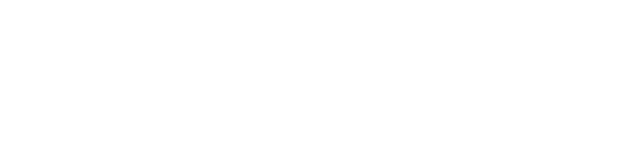
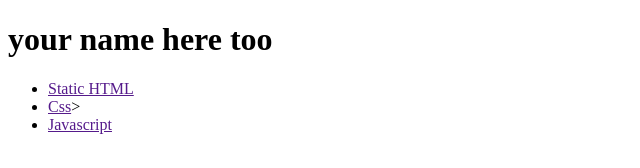
Before and after one commit to SedrickSherles/SedrickSherles.github.io, a plain HTML site: page index.html in a window 1280 px wide. Shown: the whole page, without its empty margins (0-640 px from the left). Drawn offline with Linux system fonts and the light colour scheme.

Commit message:
Update index.html

```diff
--- a/index.html
+++ b/index.html
@@ -1,12 +1,14 @@
+<!doctype html>
+</html>
 <head>
-
+  <title>your name here</title>
 </head>
 <body>
-
-
-
-
-
-
-
+  <h1>your name here too</h1>
+  <ul>
+      <li><a href="">Static HTML</li></a>
+      <li><a href="">Css</a>></li>
+      <li><a href="">Javascript</a></li>
+  </ul>
 </body>
+</html>
```
